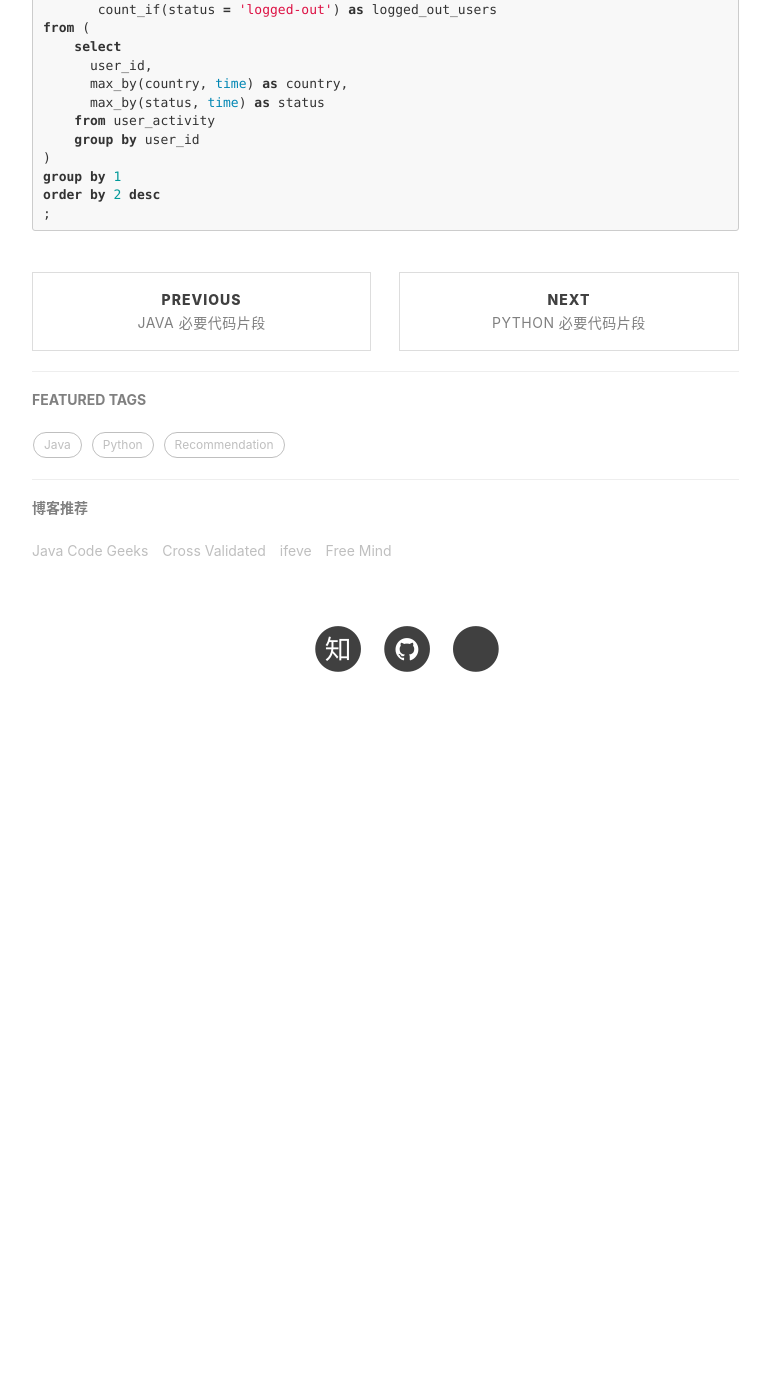
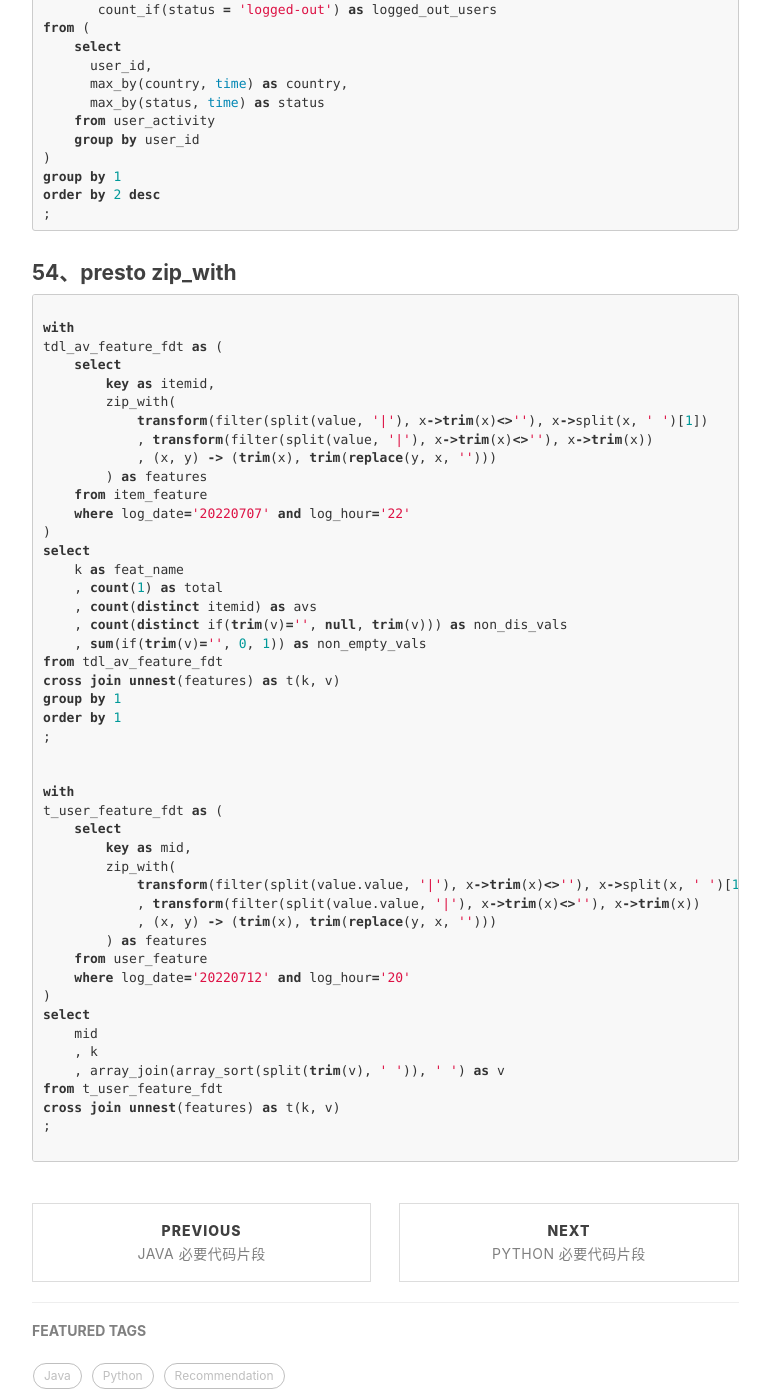
Before and after one commit to cddesire/cddesire.github.io, a Jekyll site: the page built from _posts/2017-05-23-common-sql-code.markdown, in a window 1280 px wide and 1400 px high, scrolled down 20551 px. Shown: the whole window, without its empty margins (233-1003 px from the left). Built offline with Jekyll 4.4.1, drawn with Linux system fonts in a browser that asks for light colours; nearby versions of some CDN libraries; formulas are drawn with MathJax 3; comment, search, counter and statistics services are not loaded; before the commit the page ends 21292 px from its top, so only the background shows below that.

Commit message:
Update 2017-05-23-common-sql-code.markdown

````diff
--- a/_posts/2017-05-23-common-sql-code.markdown
+++ b/_posts/2017-05-23-common-sql-code.markdown
@@ -1067,3 +1067,55 @@ group by 1
 order by 2 desc
 ;
 ```
+
+
+
+#### 54、presto zip_with
+``` sql
+
+with
+tdl_av_feature_fdt as (
+    select
+        key as itemid,
+        zip_with(
+            transform(filter(split(value, '|'), x->trim(x)<>''), x->split(x, ' ')[1])
+            , transform(filter(split(value, '|'), x->trim(x)<>''), x->trim(x))
+            , (x, y) -> (trim(x), trim(replace(y, x, '')))
+        ) as features
+    from item_feature
+    where log_date='20220707' and log_hour='22'
+)
+select
+    k as feat_name
+    , count(1) as total
+    , count(distinct itemid) as avs
+    , count(distinct if(trim(v)='', null, trim(v))) as non_dis_vals
+    , sum(if(trim(v)='', 0, 1)) as non_empty_vals
+from tdl_av_feature_fdt
+cross join unnest(features) as t(k, v)
+group by 1
+order by 1
+;
+
+
+with
+t_user_feature_fdt as (
+    select
+        key as mid,
+        zip_with(
+            transform(filter(split(value.value, '|'), x->trim(x)<>''), x->split(x, ' ')[1])
+            , transform(filter(split(value.value, '|'), x->trim(x)<>''), x->trim(x))
+            , (x, y) -> (trim(x), trim(replace(y, x, '')))
+        ) as features
+    from user_feature
+    where log_date='20220712' and log_hour='20'
+)
+select
+    mid
+    , k
+    , array_join(array_sort(split(trim(v), ' ')), ' ') as v
+from t_user_feature_fdt
+cross join unnest(features) as t(k, v)
+;
+
+```
````
